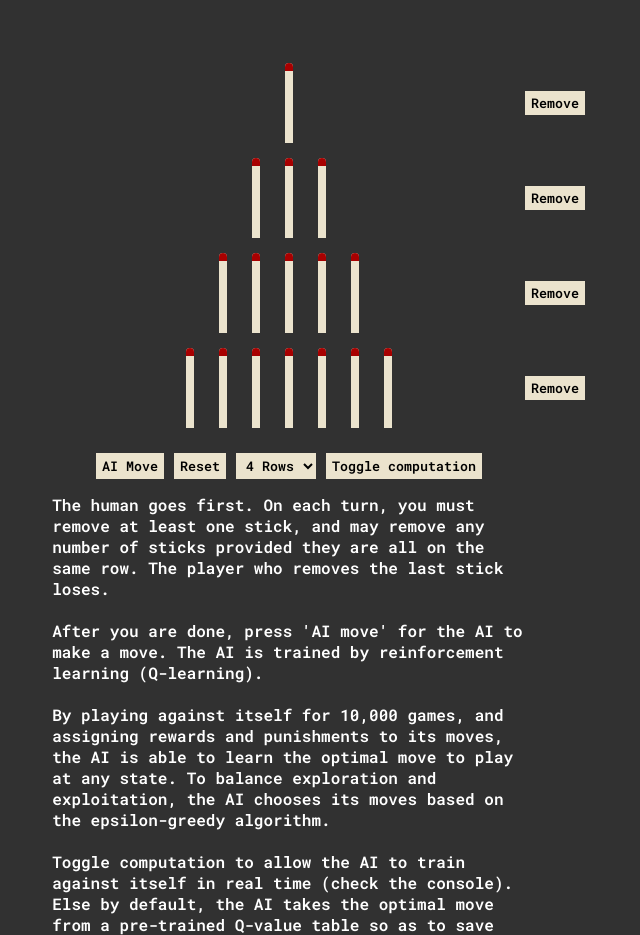
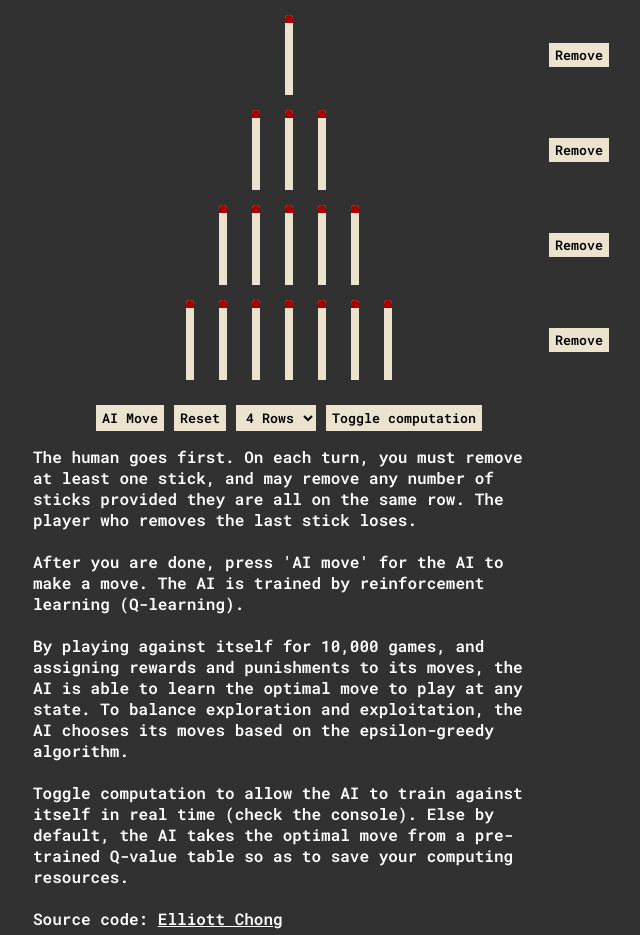
Before and after one commit to Elliott-Chong/Nim-Q-Learning-AI, a plain HTML site: page index.html in a window 1280 px wide. Shown: the top 935 px of the page, without its empty margins (351-991 px from the left). Drawn offline with Linux system fonts and the light colour scheme; a web font is replaced by a local one.

Commit message:
padding bottom container

```diff
--- a/style.css
+++ b/style.css
@@ -15,7 +15,7 @@
   align-items: center;
   flex-direction: column;
   gap: 15px;
-  padding: 3rem;
+  padding-bottom: 3rem;
 }
 
 .stick {
```
